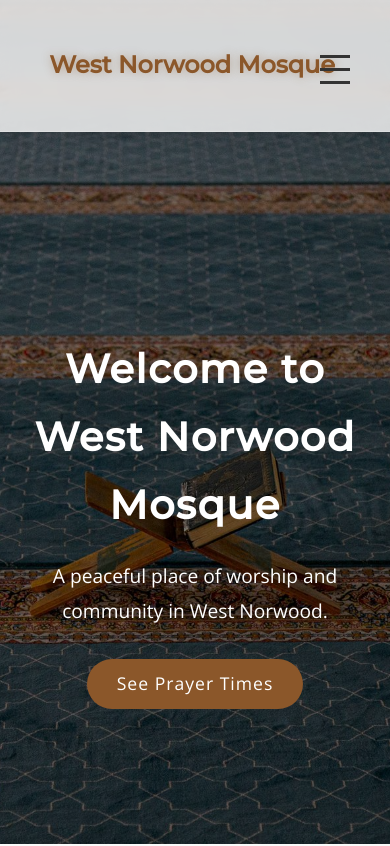
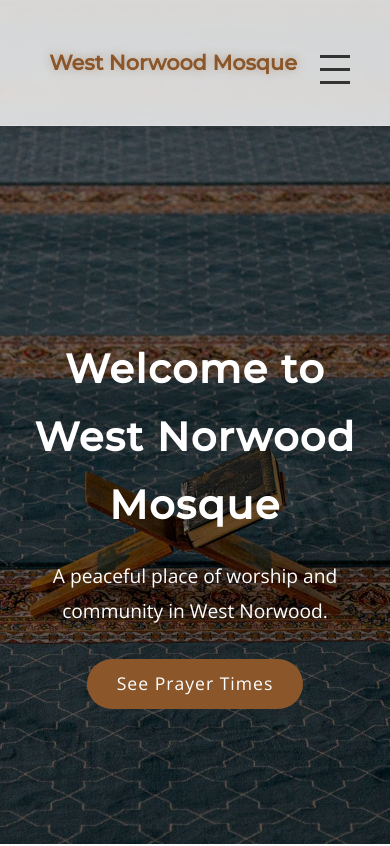
Before and after one commit to m-saeed-h/westnorwoodmosque, a plain HTML site: page index.html in a window 390 px wide. Shown: the top 846 px of the page. Drawn offline with nearby package versions, Linux system fonts and the light colour scheme; a script that the page names is missing.

Commit message:
changed header font

```diff
--- a/styles.css
+++ b/styles.css
@@ -145,7 +145,7 @@ nav ul li a:hover {
 @media (max-width: 768px) {
 header h1 {
 	text-align: left;
-	font-size: 1.5rem !important;
+	font-size: 1.3rem !important;
 }
     /* Hide the desktop navigation menu by default on mobile */
     nav ul {
```
